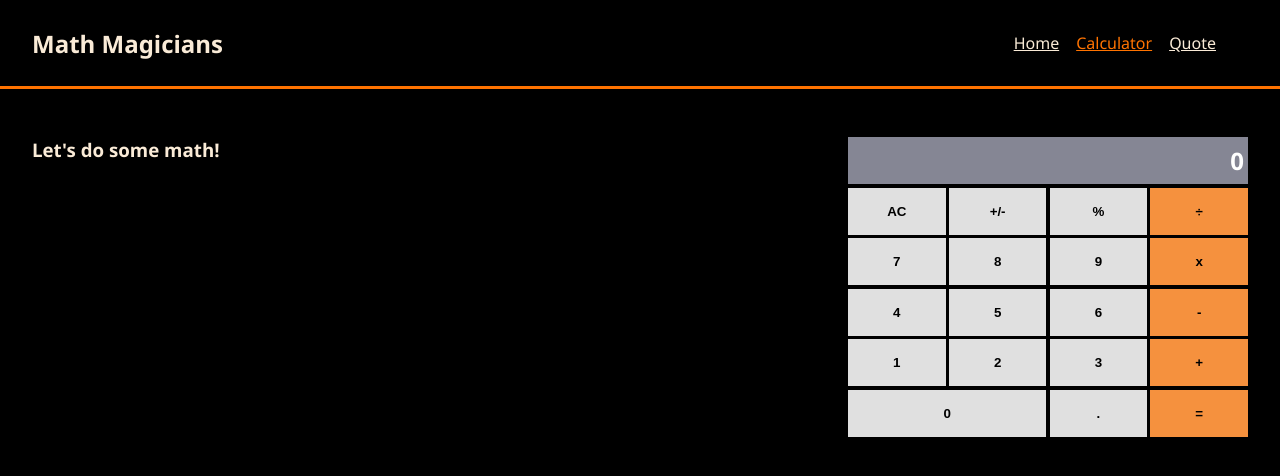
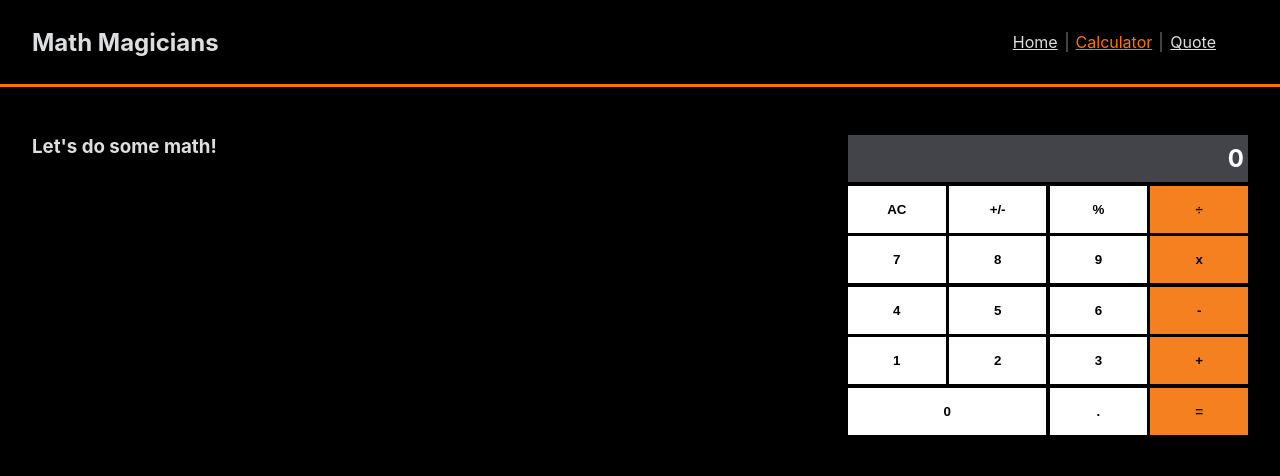
Before and after one commit to badger-99/math-magicians, a React (Create React App) app: page /calculator in a window 1280 px wide. Shown: the top 476 px of the page. Built offline with nearby package versions, Linux system fonts and the light colour scheme.

Commit message:
Change font

```diff
--- a/src/App.css
+++ b/src/App.css
@@ -12,7 +12,7 @@
   display: flex;
   flex-direction: row;
   justify-content: flex-end;
-  background: #858694;
+  background: #43444a;
   color: #fff;
 }
 
@@ -22,7 +22,7 @@
 
 button {
   font-weight: 600;
-  background: #e0e0e0;
+  background: #ffffff;
   border: none;
 }
 
@@ -35,7 +35,7 @@
 #id11,
 #id15,
 #id18 {
-  background: #f5913e;
+  background: #f58020;
 }
 
 .text-box {
@@ -77,7 +77,8 @@
 }
 ul li:nth-child(-n + 2) {
   padding-right: 0.5rem;
-  border-right: 1px solid black;
+  border-right: 2px solid black;
+  border-color: #43444a;;
   margin-right: 0.5rem;
 }
 
--- a/src/index.css
+++ b/src/index.css
@@ -5,18 +5,7 @@
 }
 
 body {
-  font-family:
-    'Segoe UI',
-    'Roboto',
-    'Oxygen',
-    'Ubuntu',
-    'Cantarell',
-    'Fira Sans',
-    'Droid Sans',
-    'Helvetica Neue',
-    sans-serif;
-  -webkit-font-smoothing: antialiased;
-  -moz-osx-font-smoothing: grayscale;
-  background: rgb(0, 0, 0) ;
-  color: antiquewhite;
+  font-family: Inter, system-ui, Avenir, Helvetica, Arial, sans-serif;
+  background: rgb(0, 0, 0);
+  color: #dddee0;
 }
```
